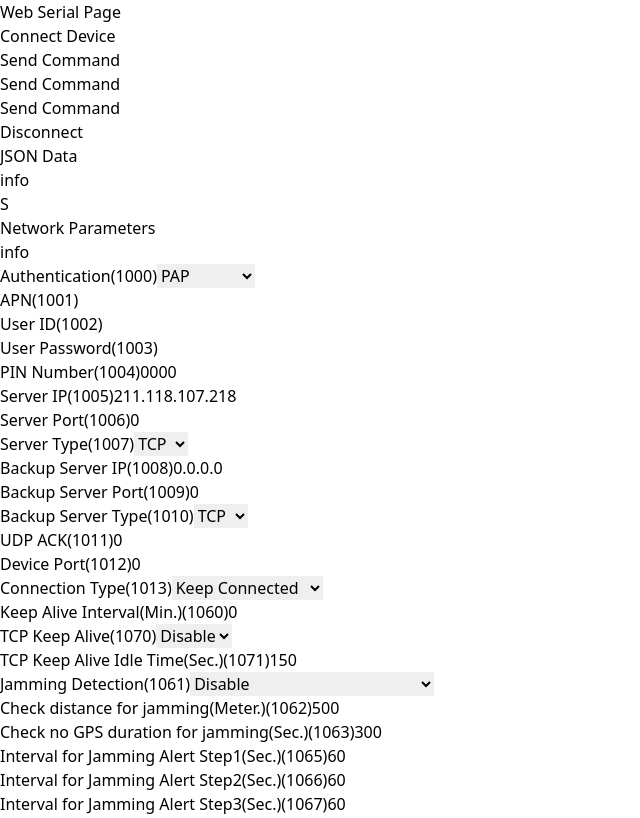
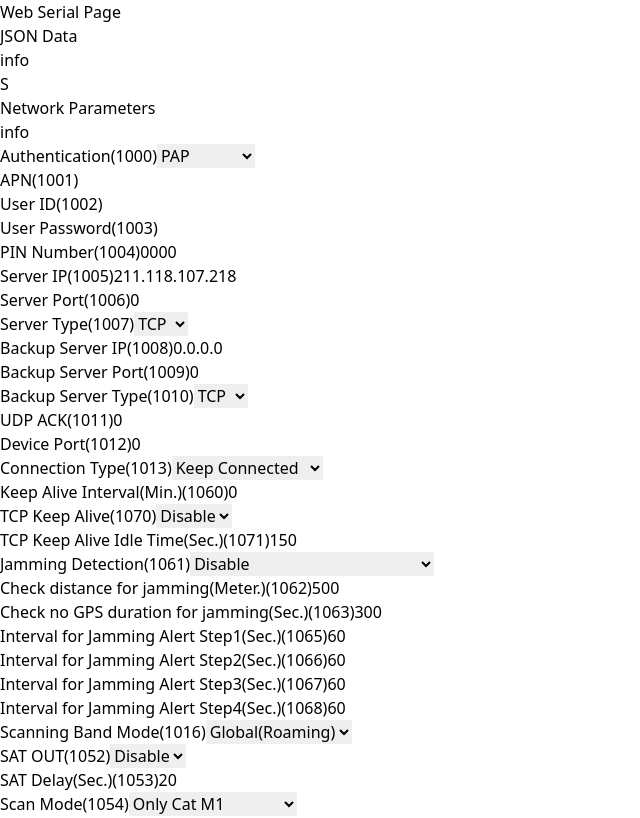
Before and after one commit to ben031/next-pwa, a Next.js app: page /web-serial in a window 1280 px wide. Shown: the top 818 px of the page, without its empty margins (0-640 px from the left). Built offline with nearby package versions, Linux system fonts and the light colour scheme.

Commit message:
feat: 테스팅

```diff
--- a/src/app/web-serial/page.tsx
+++ b/src/app/web-serial/page.tsx
@@ -2,66 +2,71 @@
 
 import { useEffect, useState } from 'react';
 import { useTransformConfigData } from '@/hooks/useTransformConfigData';
+import { parsePSTResponse } from '@/utils/atCommandParser';
+
+// USB 통신 시뮬레이터 함수
+const sendCommand = async (command: string): Promise<string> => {
+  return new Promise((resolve) => {
+    setTimeout(() => {
+      switch (command) {
+        case 'AT^$PSTRdy':
+          resolve('$PST;Rdy;UP');
+          break;
+        case 'AT^$PSTVer;1416':
+          resolve(
+            '$PST;Ver;ST4505T(M.3.0.3)_RVV_STADV_1.1.4;0;2;0;0;0;0;0;0;0;0;0;1;15'
+          );
+          break;
+        default:
+          resolve('$PST;UNKNOWN;param1;param2');
+          break;
+      }
+    }, 500); // 500ms delay to simulate async operation
+  });
+};
 
 const WebSerialPage = () => {
-  const [port, setPort] = useState<SerialPort | null>(null);
-  const [output, setOutput] = useState('');
   const [isLoading, setIsLoading] = useState(false);
   const [jsonData, setJsonData] = useState<any>();
-  // console.log(jsonData);
   const transformedData = useTransformConfigData(jsonData?.synctrak);
-  console.log(transformedData);
 
-  const sendCommand = async (command: string) => {
-    console.log(command);
-    if (port) {
-      console.log(command);
-      const encoder = new TextEncoder();
-      const writer = await port.writable.getWriter();
-      console.log(writer);
-      await writer.write(encoder.encode(command + '\r'));
-      writer.releaseLock();
+  const sendAndParseCommand = async (
+    command: string,
+    expectedCommand: string
+  ) => {
+    const response = await sendCommand(command);
+    const parsedResponse = parsePSTResponse(response);
+
+    if (parsedResponse && parsedResponse.command === expectedCommand) {
+      return parsedResponse;
     }
+
+    throw new Error(`Unexpected response for command: ${command}`);
   };
 
-  const connectSerial = async () => {
-    try {
-      // 직렬 포트 선택
-      const selectedPort = await navigator.serial.requestPort();
-      await selectedPort.open({ baudRate: 115200 });
-      setPort(selectedPort);
-      console.log('Serial port opened');
-
-      // 데이터 읽기
-      const reader = selectedPort.readable.getReader();
-      while (true) {
-        const { value, done } = await reader.read();
-        if (done) {
-          break;
+  useEffect(() => {
+    (async () => {
+      try {
+        const parsedRdyResponse = await sendAndParseCommand(
+          'AT^$PSTRdy',
+          'Rdy'
+        );
+        if (parsedRdyResponse) {
+          const parsedVersionResponse = await sendAndParseCommand(
+            'AT^$PSTVer;1416',
+            'Ver'
+          );
+          if (parsedVersionResponse) {
+            const data = await fetch('/data/data.json').then((response) =>
+              response.json()
+            );
+            setJsonData(data);
+          }
         }
-        console.log(new TextDecoder().decode(value));
-        setOutput((prevOutput) => prevOutput + new TextDecoder().decode(value));
+      } catch (error) {
+        console.log(error);
       }
-    } catch (error) {
-      console.error('There was an error opening the serial port:', error);
-    }
-  };
-
-  const disconnectSerial = async () => {
-    if (port) {
-      await port.close();
-      setPort(null);
-      console.log('Serial port closed');
-    }
-  };
-
-  const jsonParsing = async () => {};
-
-  useEffect(() => {
-    // 클라이언트 사이드에서 JSON 파일을 가져옴
-    fetch('/data/data.json')
-      .then((response) => response.json())
-      .then((data) => setJsonData(data));
+    })();
   }, []);
 
   if (!transformedData.length) {
@@ -71,28 +76,6 @@ const WebSerialPage = () => {
   return (
     <>
       Web Serial Page
-      <div>
-        <button onClick={connectSerial}>Connect Device</button>
-      </div>
-      <div>
-        <button onClick={() => sendCommand('AT^$PSTVer;1234')}>
-          Send Command
-        </button>
-      </div>
-      <div>
-        <button onClick={() => sendCommand('AT^$PSTGetJson')}>
-          Send Command
-        </button>
-      </div>
-      <div>
-        <button onClick={() => sendCommand('AT^$ReqJsonPk;No;1')}>
-          Send Command
-        </button>
-      </div>
-      <div>
-        <button onClick={disconnectSerial}>Disconnect</button>
-      </div>
-      <pre>{output}</pre>
       <h1>JSON Data</h1>
       <div>
         {transformedData.map((tab, tabIndex) => (
```
